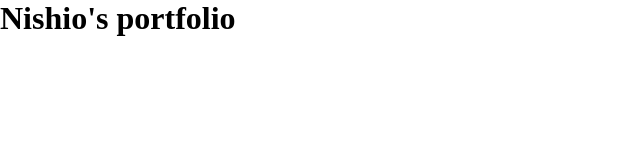
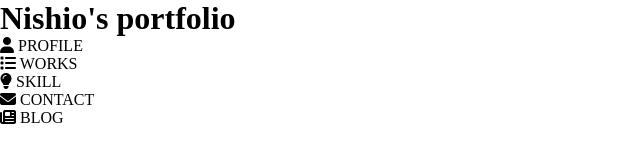
Before and after one commit to Westa710/portfolio, a plain HTML site: page portfolio.html in a window 1280 px wide. Shown: the whole page, without its empty margins (0-640 px from the left). Drawn offline with Linux system fonts and the light colour scheme; some packages are replaced by stand-ins of ours.

Commit message:
updateportfolio

```diff
--- a/portfolio.html
+++ b/portfolio.html
@@ -4,28 +4,53 @@
     <link rel="stylesheet" href="https://unpkg.com/ress/dist/ress.min.css" />
     <link rel="stylesheet" href="CSS/style.css" />
     <link rel="icon" type="image/png" href="images/nishioIcon.png" />
+    <script src="https://kit.fontawesome.com/2e0cdc381e.js" crossorigin="anonymous"></script>
   </head>
   <body>
+    <header>
+      <!-- 画面に常に表示される要素を記述 -->
+    </header>
+
     <h1>Nishio's portfolio</h1>
 
     <div class="profile">
-      <div class="profile-head"></div>
+      <div class="profile-icon">
+        <i class="fa-solid fa-user"></i>
+        <span class="profile-icon-letter">PROFILE</span>
+      </div>
       <div class="profile-content"></div>
     </div>
 
     <div class="works">
-      <div class="works-icon"></div>
+      <div class="works-icon">
+        <i class="fa-solid fa-list"></i>
+        <span class="works-icon-letter">WORKS</span>
+      </div>
       <div class="works-content"></div>
     </div>
 
     <div class="skill">
-      <div class="skill-icon"></div>
+      <div class="skill-icon">
+        <i class="fa-solid fa-lightbulb"></i>
+        <span class="skill-icon-letter">SKILL</span>
+      </div>
       <div class="skill-content"></div>
     </div>
 
     <div class="contact">
-      <div class="contact-icon"></div>
+      <div class="contact-icon">
+        <i class="fa-solid fa-envelope"></i>
+        <span class="contact-icon-letter">CONTACT</span>
+      </div>
       <div class="contact-content"></div>
+    </div>
+
+    <div class="blog">
+      <div class="blog-icon">
+        <i class="fa-solid fa-newspaper"></i>
+        <span class="blog-icon-letter">BLOG</span>
+      </div>
+      <div class="blog-content"></div>
     </div>
   </body>
 </html>
```
